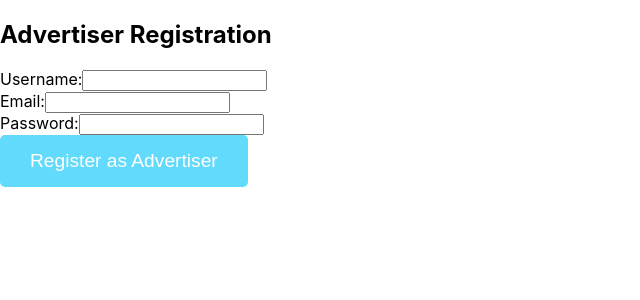
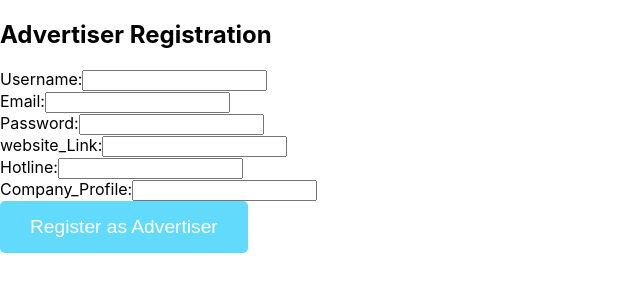
Before and after one commit to Advanced-computer-lab-2024/Triptastic, a React (Create React App) app in the folder frontend/: page /advertiser-register in a window 1280 px wide. Shown: the top 300 px of the page, without its empty margins (0-640 px from the left). Built offline with nearby package versions, Linux system fonts and the light colour scheme.

Commit message:
frontend advertiser reg

```diff
--- a/frontend/src/pages/advertiserReg.jsx
+++ b/frontend/src/pages/advertiserReg.jsx
@@ -2,9 +2,13 @@ import React, { useState } from 'react';
 
 function AdvertiserReg() {
   const [formData, setFormData] = useState({
-    Username: '',
-    Email: '',
-    Password: '',
+    Username:'',
+    Email:'',
+    Password:'',
+    website_Link:'',
+    Hotline:'',
+    Company_Profile:'',
+
 
   });
   const [errorMessage, setErrorMessage] = useState('');
@@ -40,7 +44,10 @@ function AdvertiserReg() {
         setFormData({
           Username: '',
           Email: '',
-          Password: ''
+          Password: '',
+          website_Link:'',
+          Hotline:'',
+          Company_Profile:''
         });
       } else {
         const errorData = await response.json();
@@ -88,6 +95,36 @@ function AdvertiserReg() {
             required
           />
         </div>
+        <div>
+          <label>website_Link:</label>
+          <input
+            type="text"
+            name="website_Link"
+            value={formData.website_Link}
+            onChange={handleChange}
+            required
+          />
+        </div>
+        <div>
+          <label>Hotline:</label>
+          <input
+            type="text"
+            name="Hotline"
+            value={formData.Hotline}
+            onChange={handleChange}
+            required
+          />
+        </div>
+        <div>
+          <label>Company_Profile:</label>
+          <input
+            type="text"
+            name="Company_Profile"
+            value={formData.Company_Profile}
+            onChange={handleChange}
+            required
+          />
+        </div>
         <button type="submit">Register as Advertiser</button>
       </form>
     </div>
```
Also changed, not shown: frontend/src/pages/advertiserProfile.jsx (added).
